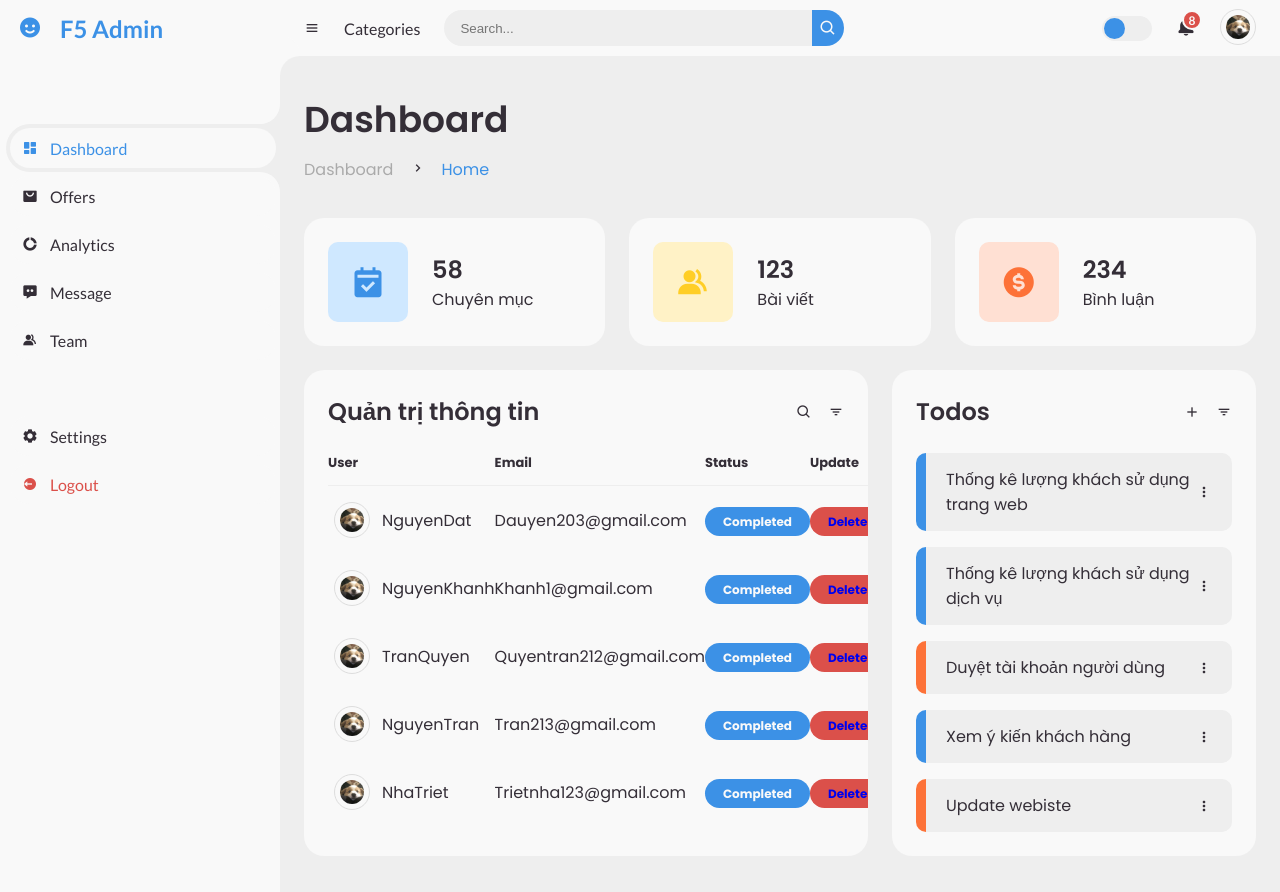
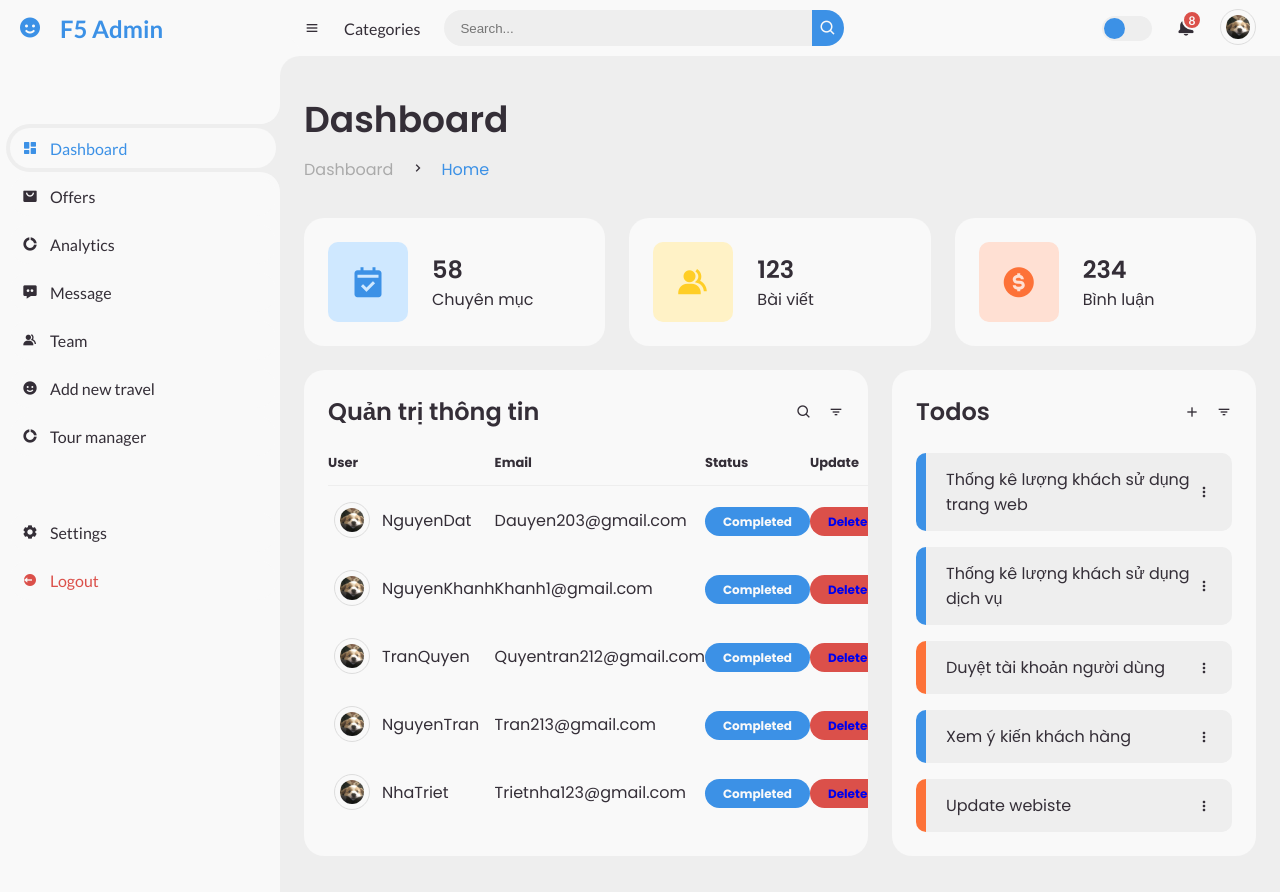
Before and after one commit to GKhanh69/DOANN7, a PHP site: page / in a window 1280 px wide. Run offline with PHP 8.4, Linux system fonts and the light colour scheme; data comes from the database, SQL or seed files in the repository.

Commit message:
Update index.php

```diff
--- a/admin-theme/index.php
+++ b/admin-theme/index.php
@@ -59,6 +59,18 @@ $users = getUser();
 				<a href="team.php">
 					<i class='bx bxs-group' ></i>
 					<span class="text">Team</span>
+				</a>
+			</li>
+			<li>
+				<a href="add.php">
+				    <i class='bx bxs-smile'></i>
+					<span class="text">Add new travel</span>
+				</a>
+			</li>
+			<li>
+				<a href="manager.php">
+				    <i class='bx bxs-doughnut-chart' ></i>
+					<span class="text">Tour manager</span>
 				</a>
 			</li>
 		</ul>
```
